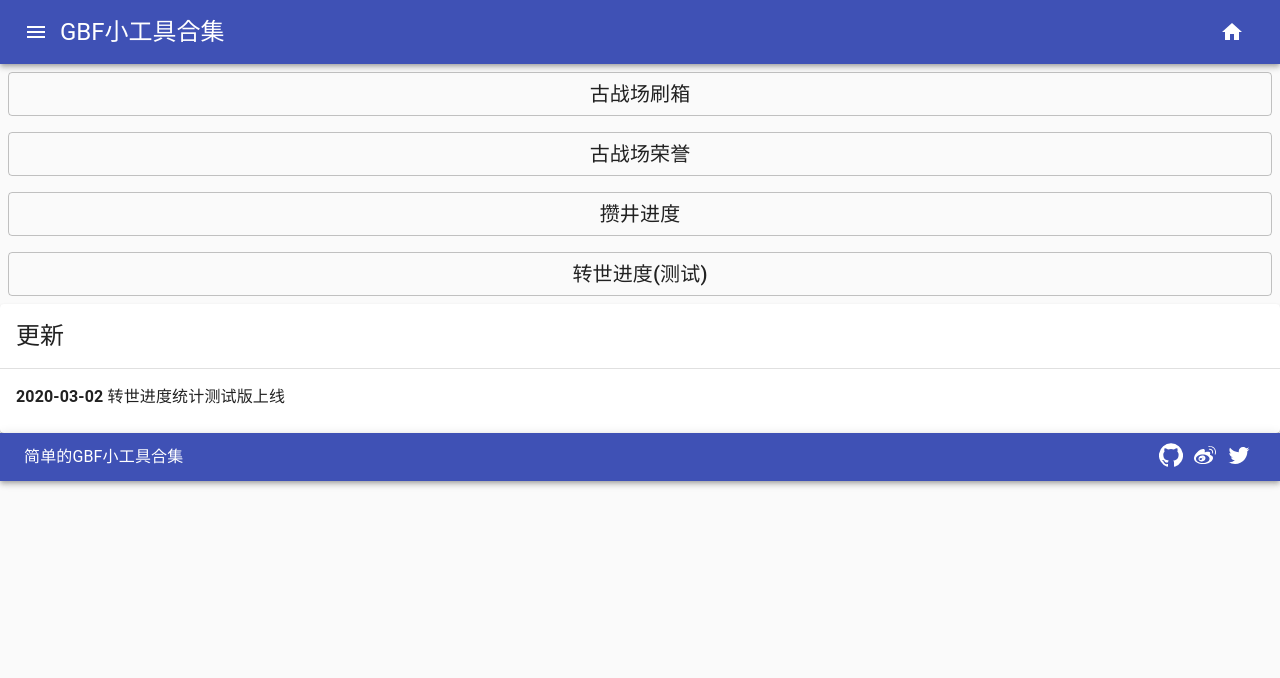
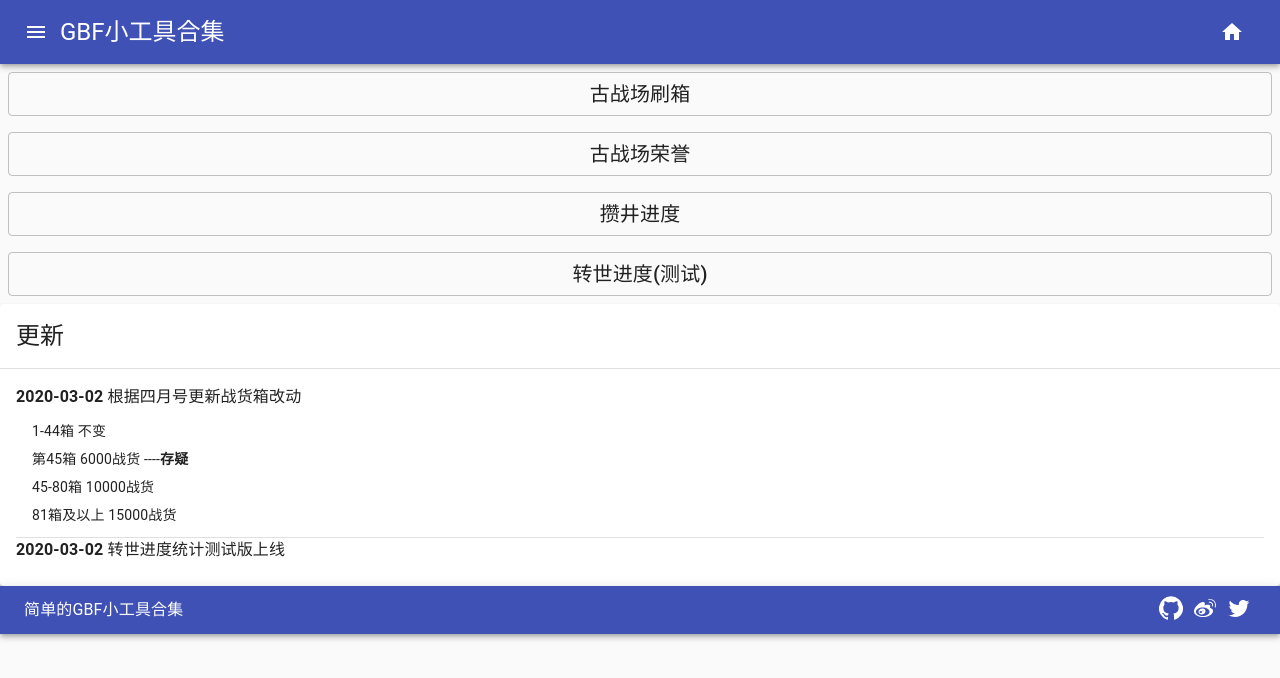
Before and after one commit to niccolozy/gbf-tools, a React (Create React App) app: page / in a window 1280 px wide. Shown: the top 678 px of the page. Built offline with nearby package versions, Linux system fonts and the light colour scheme.

Commit message:
Update GW box token change
update for box token requirement mentioned in KoreGra April 2020

```diff
--- a/src/components/BoxCalculator/calculation.js
+++ b/src/components/BoxCalculator/calculation.js
@@ -5,8 +5,12 @@ function getTokenForBox(boxIndex) {
     return tokenPerBox[boxIndex - 1];
   } else if (boxIndex < 45) {
     return tokenPerBox[4];
+  } else if (boxIndex === 45) {
+    return tokenPerBox[5];
+  } else if (boxIndex < 81) {
+    return tokenPerBox[6];
   } else {
-    return tokenPerBox[5];
+    return tokenPerBox[7];
   }
 }
 
--- a/src/components/BoxCalculator/constants.js
+++ b/src/components/BoxCalculator/constants.js
@@ -1,4 +1,4 @@
-export const tokenPerBox = [1600, 2400, 2400, 2400, 2000, 6000];
+export const tokenPerBox = [1600, 2400, 2400, 2400, 2000, 6000, 10000, 15000];
 export const ratioHonorToToken = 6000 / 100000000;
 export const mobInfo = {
   Ex: {
--- a/src/components/ToolList/index.js
+++ b/src/components/ToolList/index.js
@@ -1,7 +1,7 @@
 import React, { useState, useEffect } from "react";
 import { Typography, Grid, Button, Divider } from "@material-ui/core";
-import { Card, CardHeader, CardContent } from "@material-ui/core";
-
+import { Paper, Card, CardHeader, CardContent } from "@material-ui/core";
+import { List, ListItem, ListItemText } from "@material-ui/core";
 import { makeStyles } from "@material-ui/core/styles";
 
 const useStyles = makeStyles(theme => ({
@@ -39,6 +39,20 @@ export default function ToolList({ tools, onClick }) {
           <Divider />
           <CardContent>
             <Typography variant="body1">
+              <b>2020-03-02</b> 根据四月号更新战货箱改动{" "}
+            </Typography>
+            <List dense={true}>
+              <ListItem>1-44箱 不变</ListItem>
+              <ListItem>
+                第45箱 6000战货 ---- <b>存疑</b>
+              </ListItem>
+              <ListItem>45-80箱 10000战货</ListItem>
+              <ListItem>81箱及以上 15000战货</ListItem>
+            </List>
+
+            <Divider />
+
+            <Typography variant="body1">
               <b>2020-03-02</b> 转世进度统计测试版上线
             </Typography>
           </CardContent>
```
